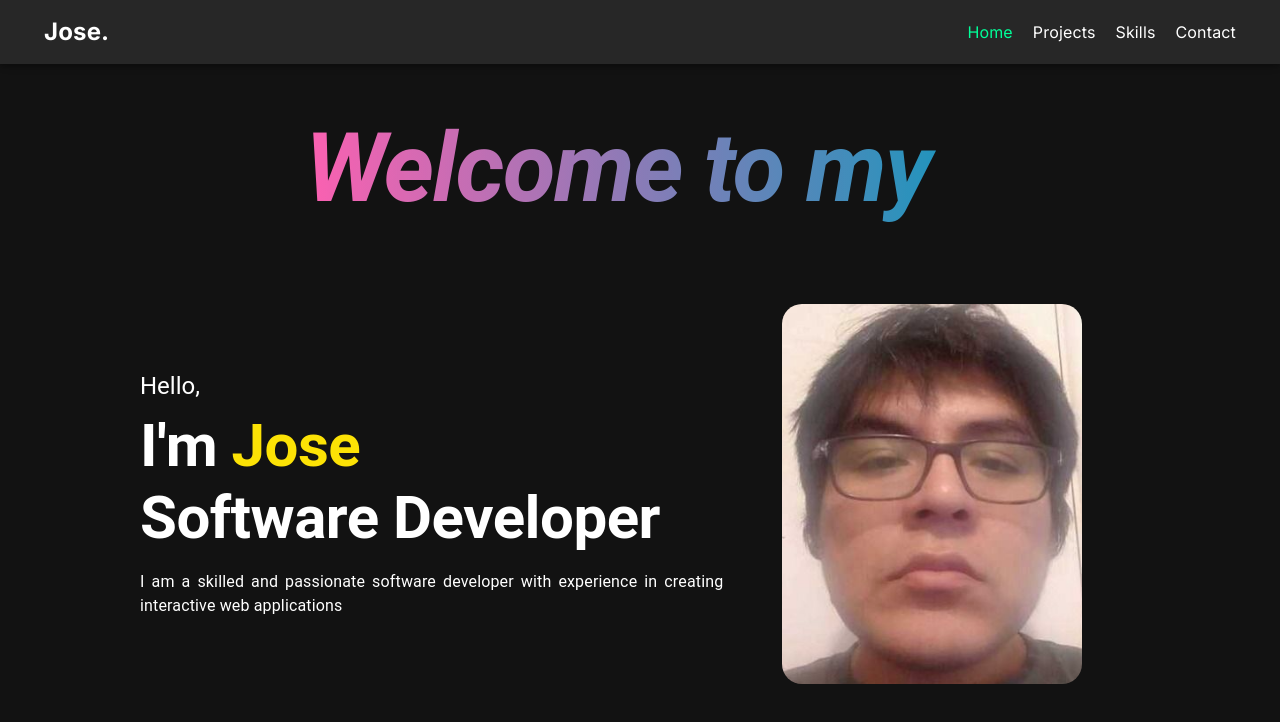
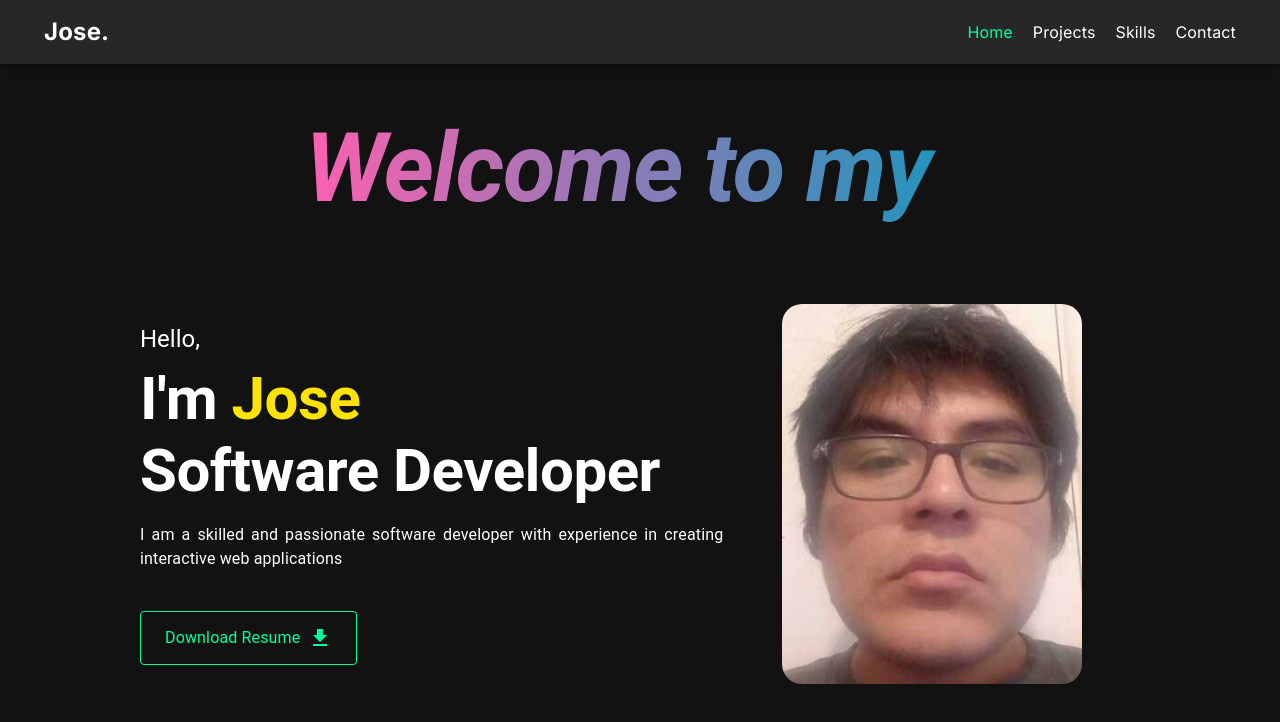
Before and after one commit to jose-guerrerog/portfolio, a Next.js app: page / in a window 1280 px wide. Shown: the top 722 px of the page. Built offline with nearby package versions, Linux system fonts and the light colour scheme.

Commit message:
add resume

```diff
--- a/src/app/sections/About.tsx
+++ b/src/app/sections/About.tsx
@@ -1,27 +1,77 @@
 "use client";
 import React from "react";
-import { Avatar, Box, Grid, Typography } from "@mui/material";
+import {
+  Avatar,
+  Box,
+  Button,
+  Grid,
+  Link,
+  Stack,
+  Typography,
+} from "@mui/material";
 import { icons } from "../constants";
-import Image from 'next/image';
-import Photo from '@/app/components/Photo';
+import Image from "next/image";
+import FileDownloadIcon from "@mui/icons-material/FileDownload";
+import Photo from "@/app/components/Photo";
 
 const About = () => {
   return (
     <Box component="section" id="about" mt={10}>
-      <Grid container alignItems={'center'}>
+      <Grid container alignItems={"center"}>
         <Grid xs={12} sm={7} item>
-          <Typography variant="h5" textAlign="justify" color='textPrimary' mb={1}>
+          <Typography
+            variant="h5"
+            textAlign="justify"
+            color="textPrimary"
+            mb={1}
+          >
             Hello,
           </Typography>
-          <Typography variant="h2" textAlign="justify" color='textPrimary' fontWeight={700}>
-            I&apos;m <Typography component="span" variant="h2" color="#FCE205" fontWeight={700}>Jose</Typography>
+          <Typography
+            variant="h2"
+            textAlign="justify"
+            color="textPrimary"
+            fontWeight={700}
+          >
+            I&apos;m{" "}
+            <Typography
+              component="span"
+              variant="h2"
+              color="#FCE205"
+              fontWeight={700}
+            >
+              Jose
+            </Typography>
           </Typography>
-          <Typography variant="h2" textAlign="justify" color='textPrimary' fontWeight={700} mb={2}>
+          <Typography
+            variant="h2"
+            textAlign="justify"
+            color="textPrimary"
+            fontWeight={700}
+            mb={2}
+          >
             Software Developer
           </Typography>
-          <Typography variant="body1" textAlign="justify" color='textPrimary'>
-            I am a skilled and passionate software developer with experience in creating interactive web applications
+          <Typography variant="body1" textAlign="justify" color="textPrimary">
+            I am a skilled and passionate software developer with experience in
+            creating interactive web applications
           </Typography>
+          <Button sx={{ mt: 5, border: "1px solid #00ff99" }}>
+            <Link
+              href="/assets/resume.pdf"
+              target="_blank"
+              rel="noopener noreferrer"
+              download
+              underline="none"
+            >
+              <Stack flexDirection={"row"} gap={1} px={2} py={1}>
+                <Typography textTransform={"capitalize"} color="#00ff99">
+                  Download Resume
+                </Typography>
+                <FileDownloadIcon htmlColor="#00ff99" />
+              </Stack>
+            </Link>
+          </Button>
         </Grid>
         <Grid
           xs={12}
@@ -36,13 +86,13 @@ const About = () => {
             style={{ width: 350, height: 350 }}
           /> */}
           <Image
-             src="/images/photo.png"
-              width={300}
-              height={380}
-              alt='photo'
-              style={{
-                borderRadius: '20px'
-              }}
+            src="/images/photo.png"
+            width={300}
+            height={380}
+            alt="photo"
+            style={{
+              borderRadius: "20px",
+            }}
           />
         </Grid>
       </Grid>
@@ -50,4 +100,4 @@ const About = () => {
   );
 };
 
-export default About ;
+export default About;
```
Also changed, not shown: 1 other file (tests, documents, lock files or other folders).
